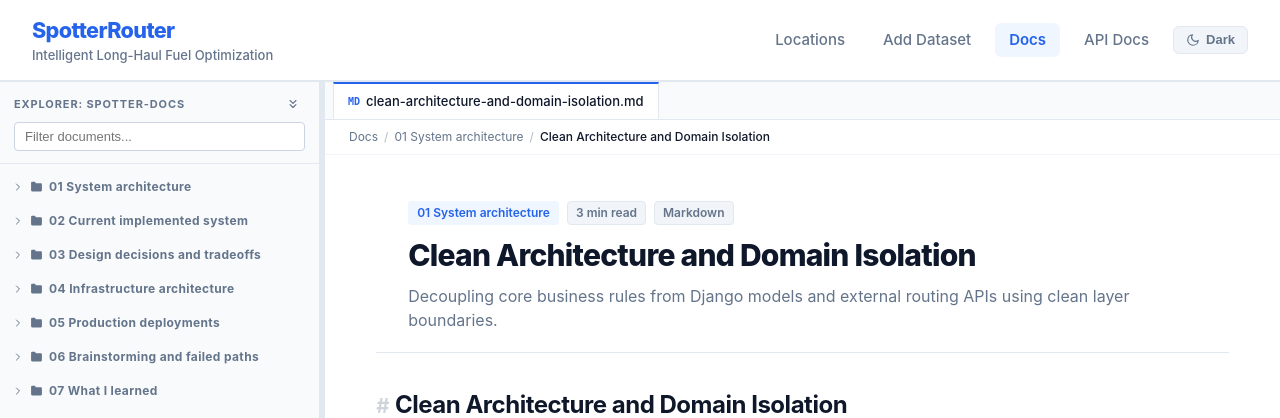
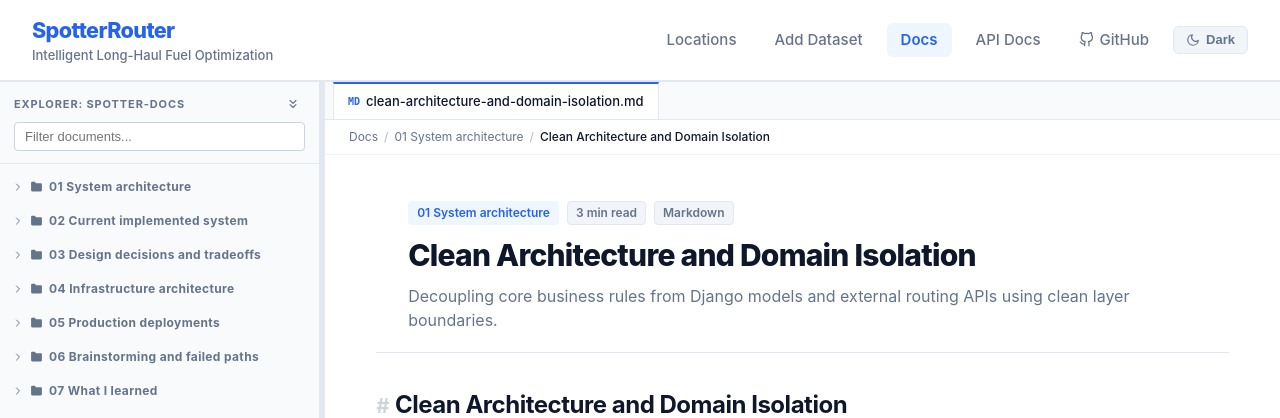
Before and after one commit to Mahboob-A/SpotterRouter, a Django app: page /docs/ in a window 1280 px wide. Shown: the top 418 px of the page. Run offline with Django 5.2, Linux system fonts and the light colour scheme; parts of the project's set-up code (start-up, migrations or seed data) failed here and were passed over.

Commit message:
feat(ui): add github repository link to navigation header

```diff
--- a/ui/templates/ui/base.html
+++ b/ui/templates/ui/base.html
@@ -159,6 +159,9 @@
         }
 
         .nav-links a {
+            display: inline-flex;
+            align-items: center;
+            gap: 6px;
             color: var(--text-muted);
             text-decoration: none;
             font-size: 0.9375rem;
@@ -437,6 +440,12 @@
                 <a href="{% url 'datasets' %}" class="{% if request.resolver_match.url_name == 'datasets' %}active{% endif %}">Add Dataset</a>
                 <a href="{% url 'docs' %}" class="{% if request.resolver_match.url_name == 'docs' %}active{% endif %}">Docs</a>
                 <a href="{% url 'api-docs' %}" class="{% if request.resolver_match.url_name == 'api-docs' %}active{% endif %}">API Docs</a>
+                <a href="https://github.com/Mahboob-A/SpotterRouter" target="_blank" rel="noopener noreferrer" title="View Source on GitHub">
+                    <svg width="15" height="15" viewBox="0 0 24 24" fill="none" stroke="currentColor" stroke-width="2" stroke-linecap="round" stroke-linejoin="round" aria-hidden="true">
+                        <path d="M9 19c-5 1.5-5-2.5-7-3m14 6v-3.87a3.37 3.37 0 0 0-.94-2.61c3.14-.35 6.44-1.54 6.44-7A5.44 5.44 0 0 0 20 4.77 5.07 5.07 0 0 0 19.91 1S18.73.65 16 2.48a13.38 13.38 0 0 0-7 0C6.27.65 5.09 1 5.09 1A5.07 5.07 0 0 0 5 4.77a5.44 5.44 0 0 0-1.5 3.78c0 5.42 3.3 6.61 6.44 7A3.37 3.37 0 0 0 9 18.13V22"></path>
+                    </svg>
+                    GitHub
+                </a>
                 <button id="theme-toggle" class="theme-toggle-btn" type="button" onclick="toggleTheme()" aria-label="Toggle theme">
                     <svg id="theme-icon-moon" class="theme-icon" width="14" height="14" viewBox="0 0 24 24" fill="none" stroke="currentColor" stroke-width="2" stroke-linecap="round" stroke-linejoin="round" aria-hidden="true">
                         <path d="M21 12.79A9 9 0 1 1 11.21 3 7 7 0 0 0 21 12.79z"></path>
```
Also changed, not shown: ui/tests/test_views.py (+16 -0 lines).
